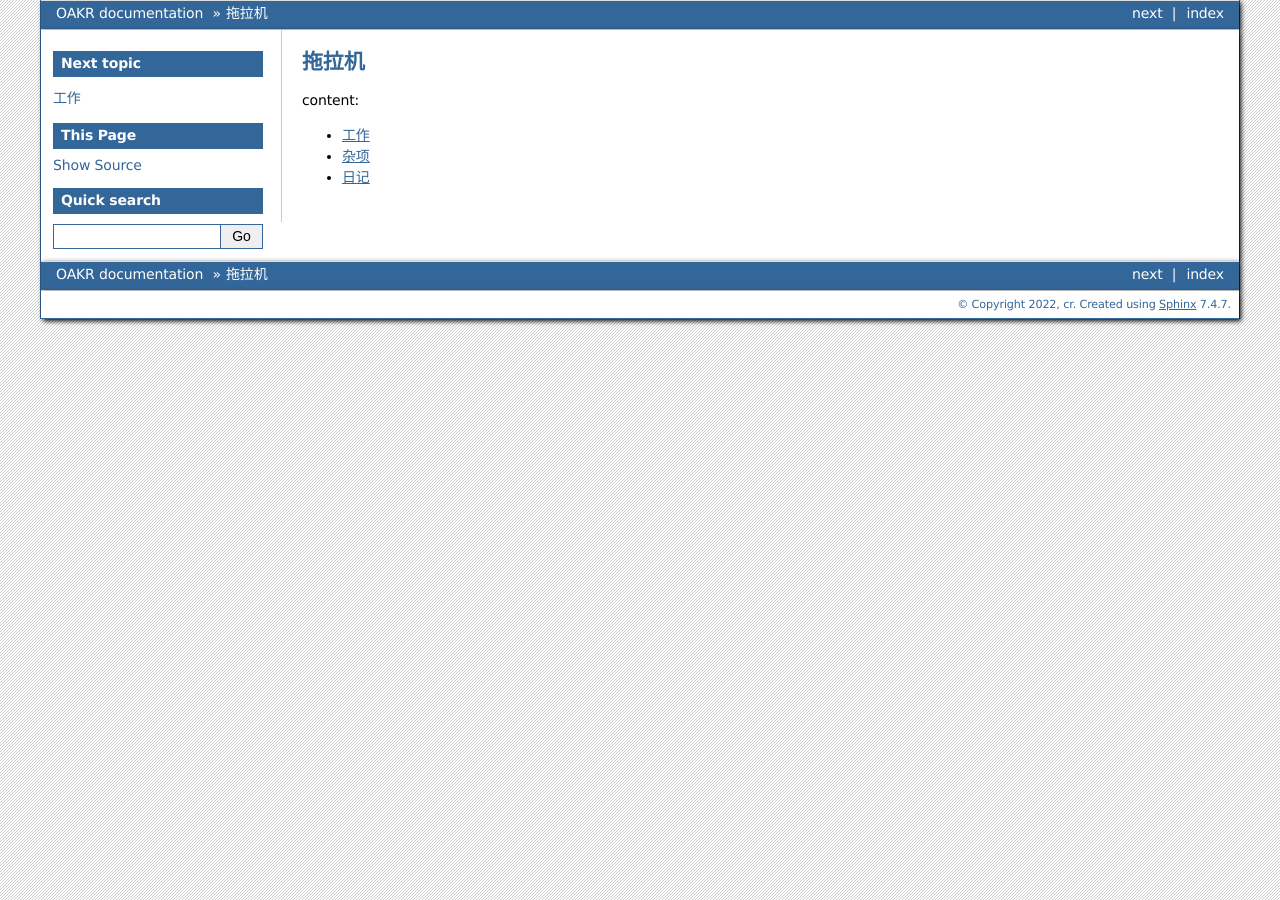
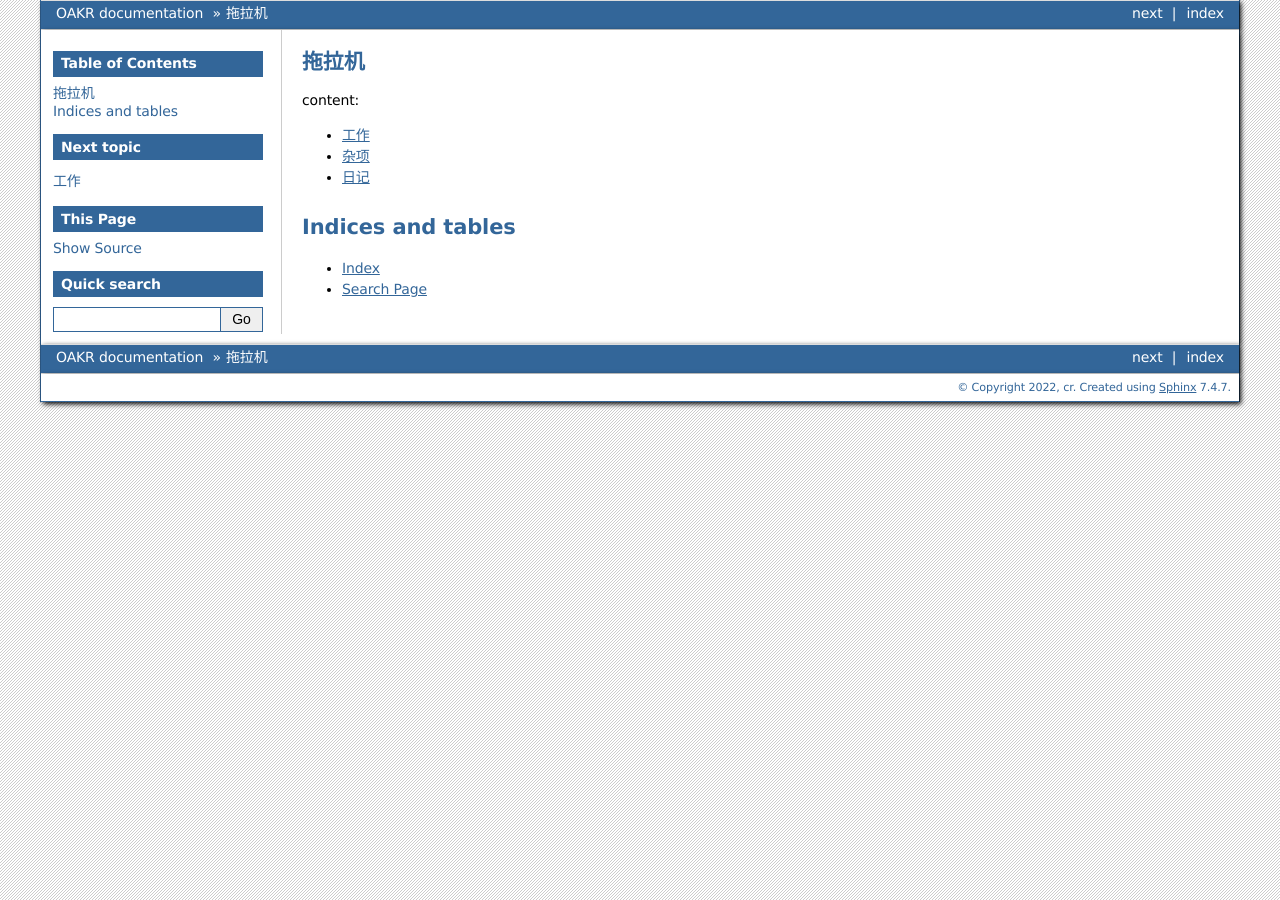
Before and after one commit to cruiurc/cruiurc.github.io, a Sphinx documentation site: the page built from source/index.rst, in a window 1280 px wide. Built offline with Sphinx 7.4.7, drawn with Linux system fonts in a browser that asks for light colours.

Commit message:
change index add search

```diff
--- a/source/index.rst
+++ b/source/index.rst
@@ -9,3 +9,10 @@
    work/index
    miscellaneous/index
    diary/index
+
+
+Indices and tables
+==================
+
+* :ref:`genindex`
+* :ref:`search`
```
